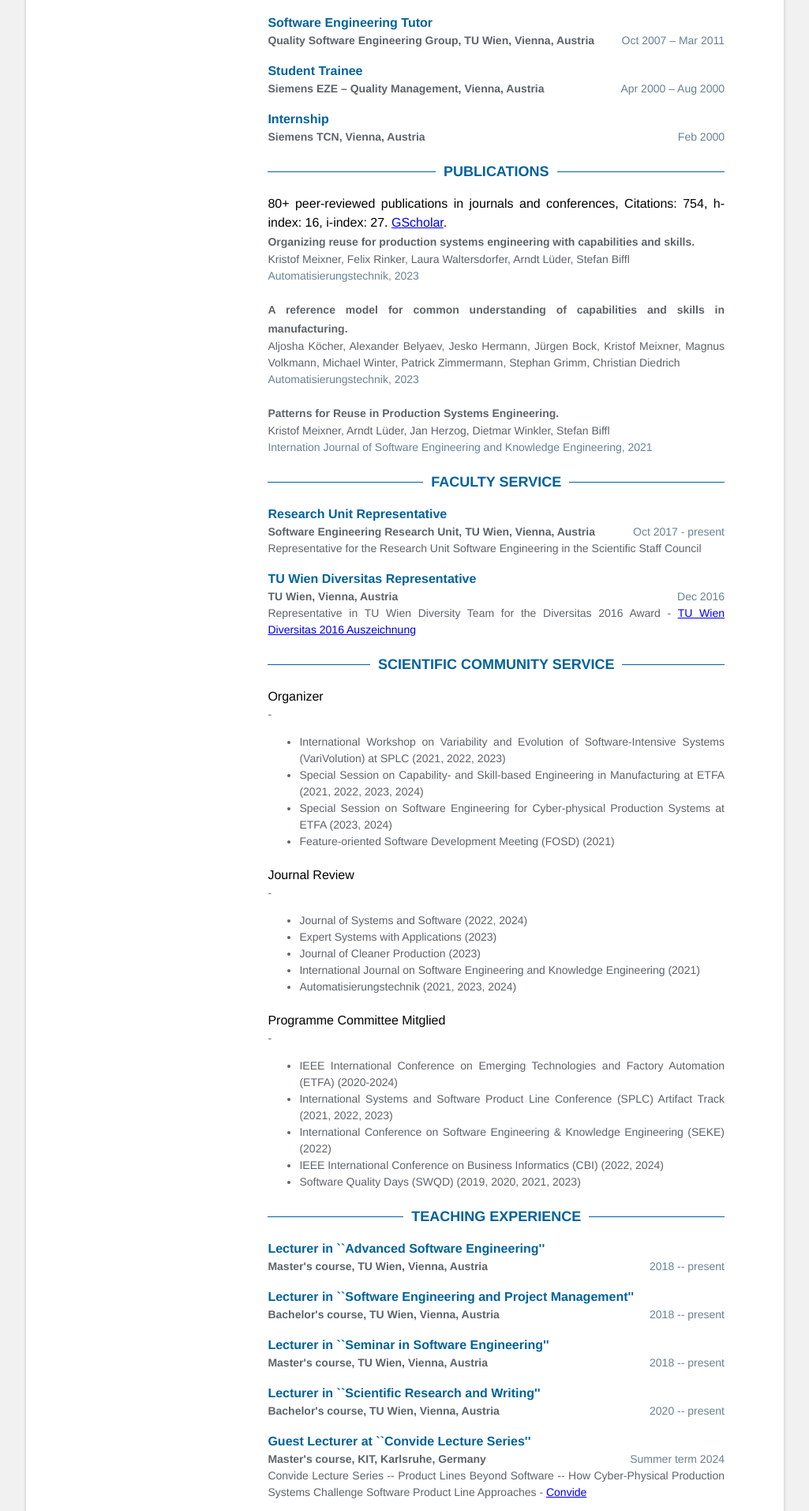
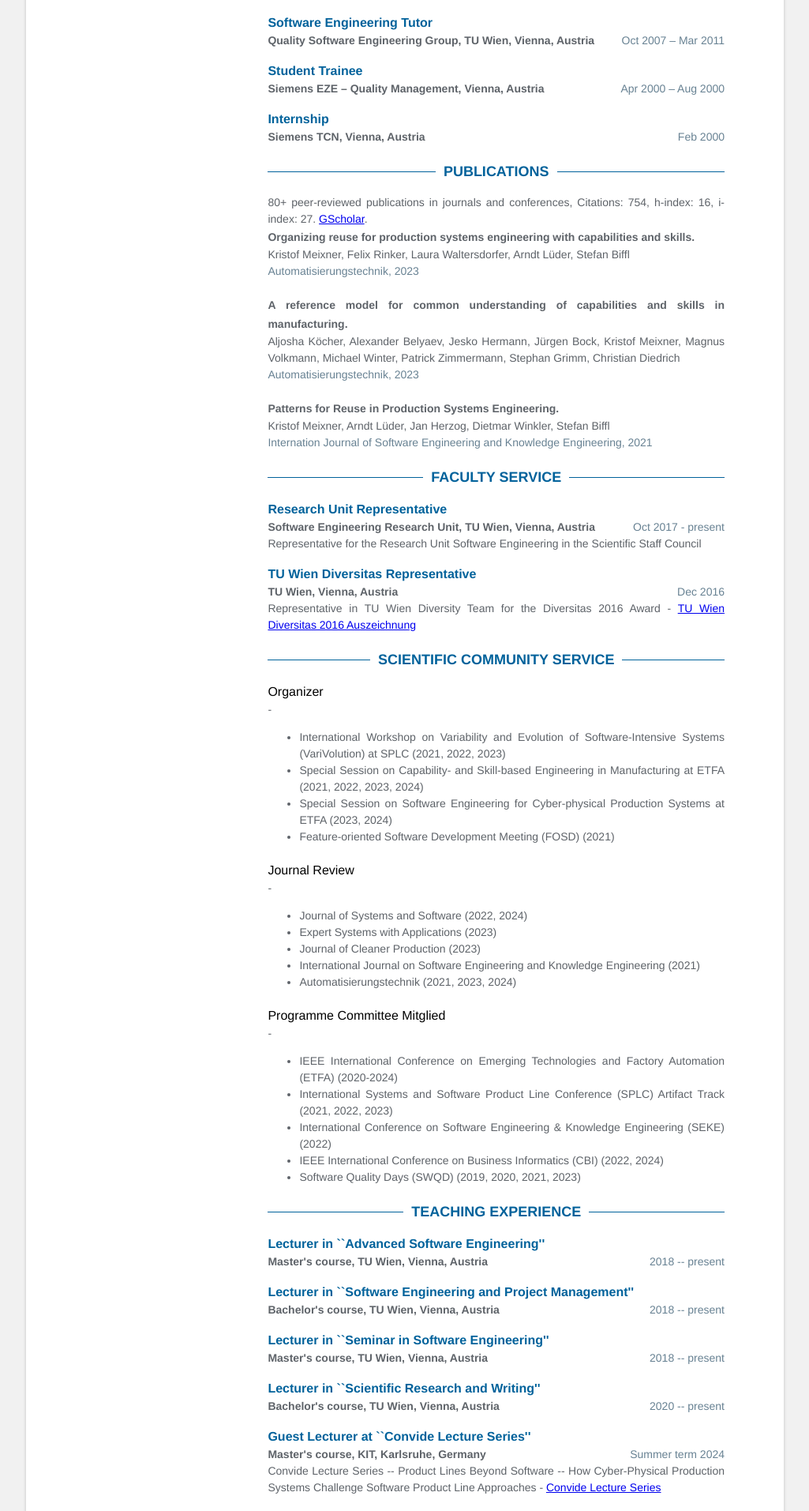
Before and after one commit to kristofmeixner/kristofmeixner.github.io, a Jekyll site: the page built from index.html, in a window 1280 px wide. Shown: the part 1186-3099 px from the top of the page at 79% size, without its empty margins (127-1152 px from the left). Built offline with Jekyll 4.4.1, drawn with Linux system fonts in a browser that asks for light colours.

Commit message:
Added css to publications

```diff
--- a/_data/data.yml
+++ b/_data/data.yml
@@ -257,7 +257,7 @@
       time: Summer term 2024
       company: Master's course, KIT, Karlsruhe, Germany
       details: |
-        Convide Lecture Series -- Product Lines Beyond Software -- How Cyber-Physical Production Systems Challenge Software Product Line Approaches - <a href="https://www.sfb1608.kit.edu/206.php">Convide</a>
+        Convide Lecture Series -- Product Lines Beyond Software -- How Cyber-Physical Production Systems Challenge Software Product Line Approaches - <a href="https://www.sfb1608.kit.edu/206.php">Convide Lecture Series</a>
 
     - role: Lecturer in ``Business Intelligence''
       time: Winter term 2020
@@ -273,7 +273,6 @@
 #     details: |
 #       UN Shadowing Programme 2015 at the International Atomic Energy Agency Vienna.
 
-
 volunteering:
   - time: Nov 2015
     role: ICT Shadow
--- a/_sass/includes/publications.scss
+++ b/_sass/includes/publications.scss
@@ -1,6 +1,9 @@
 .publications {
     .title {
         @include header;
+    }
+    .details {
+        @include body-text;
     }
     .publication-items {
         .publication-item {
```
